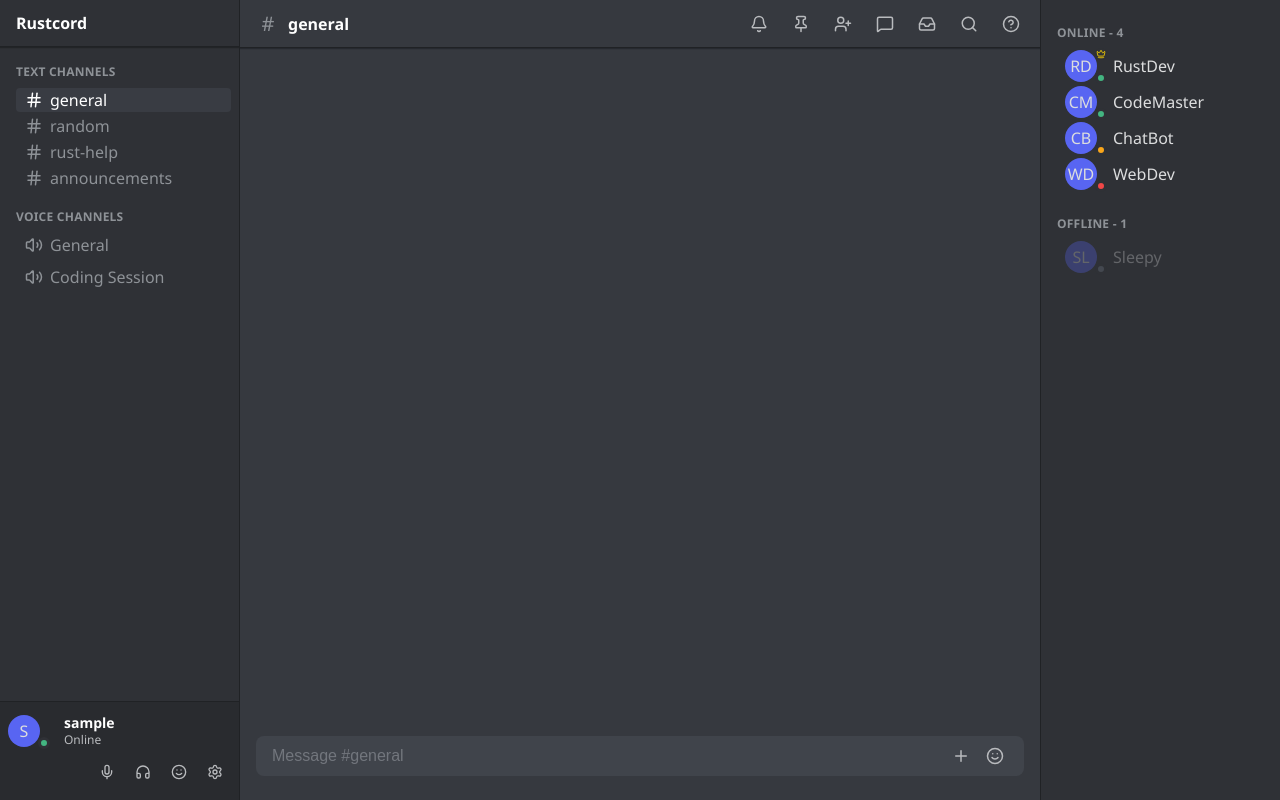
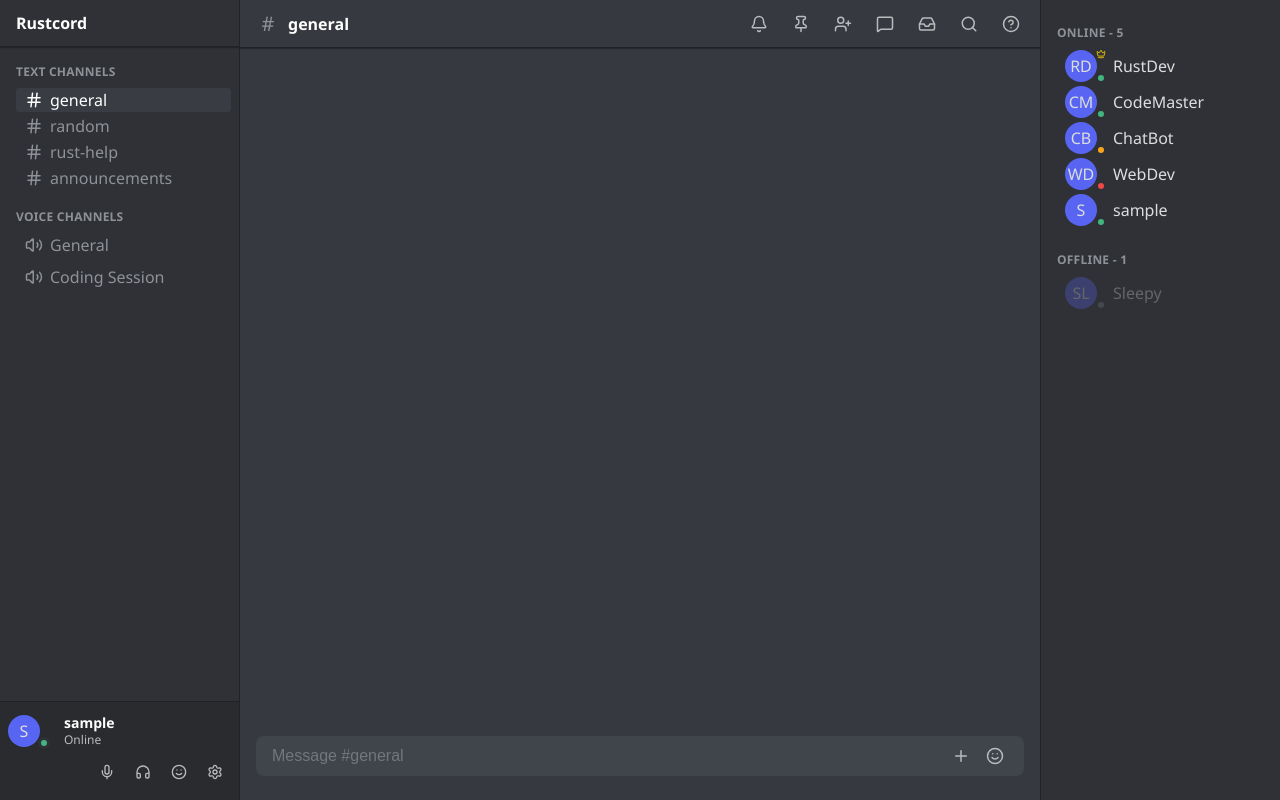
Before and after one commit to fernandwill/rust-chat, a React (Vite) app in the folder frontend/: page / in a window 1280 px wide. Built offline with nearby package versions, Linux system fonts and the light colour scheme; sample sign-in values are in the browser's storage.

Commit message:
feat: deafen toggle, dynamic user list

```diff
--- a/frontend/src/App.tsx
+++ b/frontend/src/App.tsx
@@ -67,13 +67,24 @@ function App() {
     { id: 'coding-voice', name: 'Coding Session', type: 'voice' },
   ];
 
-  const users: User[] = [
+  const mockUsers: User[] = [
     { id: '1', username: 'RustDev', status: 'online', avatar: 'RD' },
     { id: '2', username: 'CodeMaster', status: 'online', avatar: 'CM' },
     { id: '3', username: 'ChatBot', status: 'idle', avatar: 'CB' },
     { id: '4', username: 'WebDev', status: 'dnd', avatar: 'WD' },
     { id: '5', username: 'Sleepy', status: 'offline', avatar: 'SL' },
   ];
+
+  // Add current user to the users list if authenticated
+  const users: User[] = currentUser ? [
+    ...mockUsers,
+    {
+      id: currentUser.id,
+      username: currentUser.username,
+      status: 'online' as const,
+      avatar: currentUser.avatar
+    }
+  ] : mockUsers;
 
   const onlineCount = users.filter(user => user.status !== 'offline').length;
 
@@ -265,6 +276,8 @@ function App() {
               <UserList
                 users={users}
                 onlineCount={onlineCount}
+                currentUser={currentUser}
+                onLogout={handleLogout}
               />
             </div>
           ) : (
--- a/frontend/src/components/Sidebar.tsx
+++ b/frontend/src/components/Sidebar.tsx
@@ -1,5 +1,25 @@
 import React, { useEffect, useRef, useState } from 'react';
 import { Hash, Volume2, Mic, MicOff, Headphones, Settings, Smile, LogOut } from 'lucide-react';
+
+// Custom deafened headphones component with diagonal cross
+const HeadphonesOff: React.FC<{ size?: number }> = ({ size = 16 }) => (
+  <svg
+    width={size}
+    height={size}
+    viewBox="0 0 24 24"
+    fill="none"
+    stroke="currentColor"
+    strokeWidth="2"
+    strokeLinecap="round"
+    strokeLinejoin="round"
+  >
+    {/* Headphones paths */}
+    <path d="M3 18v-6a9 9 0 0 1 18 0v6" />
+    <path d="M21 19a2 2 0 0 1-2 2h-1a2 2 0 0 1-2-2v-3a2 2 0 0 1 2-2h3zM3 19a2 2 0 0 0 2 2h1a2 2 0 0 0 2-2v-3a2 2 0 0 0-2-2H3z" />
+    {/* Diagonal cross line - same as MicOff */}
+    <path d="m2 2 20 20" />
+  </svg>
+);
 
 interface Channel {
   id: string;
@@ -40,6 +60,7 @@ const Sidebar: React.FC<SidebarProps> = ({
   const [showConfirm, setShowConfirm] = useState(false);
   const [showSettingsMenu, setShowSettingsMenu] = useState(false);
   const [isMuted, setIsMuted] = useState(false);
+  const [isDeafened, setIsDeafened] = useState(false);
   const confirmRef = useRef<HTMLDivElement>(null);
   const settingsRef = useRef<HTMLDivElement>(null);
 
@@ -109,6 +130,15 @@ const Sidebar: React.FC<SidebarProps> = ({
   const handleMicToggle = () => {
     setIsMuted(!isMuted);
     console.log(isMuted ? 'Microphone unmuted' : 'Microphone muted');
+  };
+
+  const handleDeafenToggle = () => {
+    setIsDeafened(!isDeafened);
+    // If deafened, also mute the microphone
+    if (!isDeafened) {
+      setIsMuted(true);
+    }
+    console.log(isDeafened ? 'Audio undeafened' : 'Audio deafened');
   };
 
   const handleVoiceChannelClick = (channelId: string) => {
@@ -246,8 +276,12 @@ const Sidebar: React.FC<SidebarProps> = ({
           >
             {isMuted ? <MicOff size={16} /> : <Mic size={16} />}
           </button>
-          <button className="control-btn" aria-label="Toggle headphones">
-            <Headphones size={16} />
+          <button
+            className={`control-btn ${isDeafened ? 'muted' : ''}`}
+            aria-label={isDeafened ? 'Undeafen audio' : 'Deafen audio'}
+            onClick={handleDeafenToggle}
+          >
+            {isDeafened ? <HeadphonesOff size={16} /> : <Headphones size={16} />}
           </button>
           <button
             className="control-btn"
--- a/frontend/src/components/UserList.tsx
+++ b/frontend/src/components/UserList.tsx
@@ -14,6 +14,8 @@ interface User {
 interface UserListProps {
   users: User[];
   onlineCount: number;
+  currentUser?: { username: string; avatar?: string; provider: string; email?: string; id: string } | null;
+  onLogout?: () => void;
 }
 
 const getInitials = (name: string) => {
@@ -32,7 +34,7 @@ const statusColorMap: Record<UserStatus, string> = {
   offline: '#747f8d'
 };
 
-const UserList: React.FC<UserListProps> = ({ users, onlineCount }) => {
+const UserList: React.FC<UserListProps> = ({ users, onlineCount, currentUser, onLogout }) => {
   const onlineUsers = users.filter(user => user.status !== 'offline');
   const offlineUsers = users.filter(user => user.status === 'offline');
 
@@ -46,7 +48,11 @@ const UserList: React.FC<UserListProps> = ({ users, onlineCount }) => {
         {onlineUsers.map(user => (
           <div key={user.id} className="user-item">
             <div className="user-avatar-container">
-              <div className="user-avatar">{user.avatar || getInitials(user.username)}</div>
+              {user.avatar && user.avatar.startsWith('http') ? (
+                <img src={user.avatar} alt={user.username} className="user-avatar-image" />
+              ) : (
+                <div className="user-avatar">{user.avatar || getInitials(user.username)}</div>
+              )}
               {user.username === 'RustDev' && (
                 <Crown size={12} className="admin-crown" />
               )}
```
